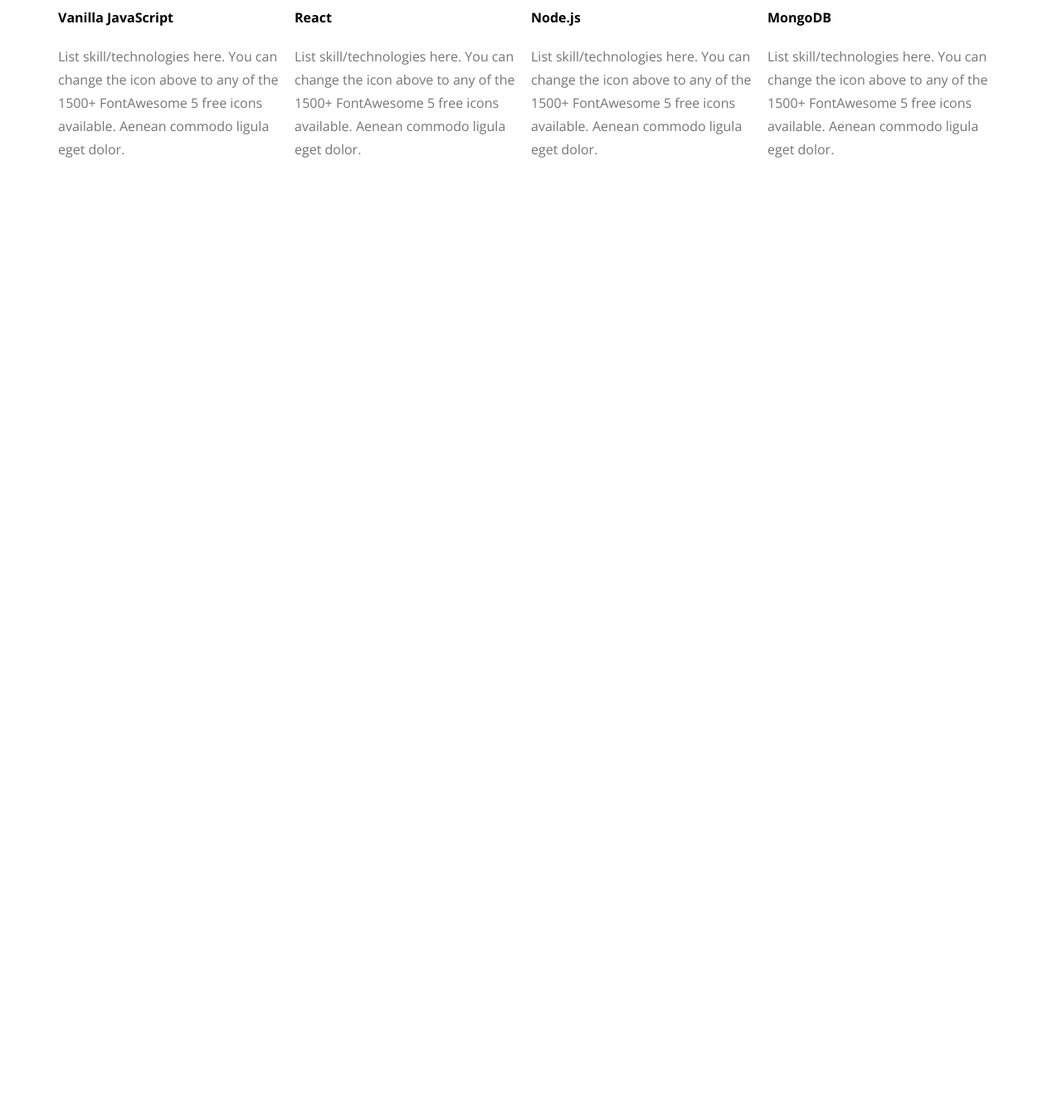
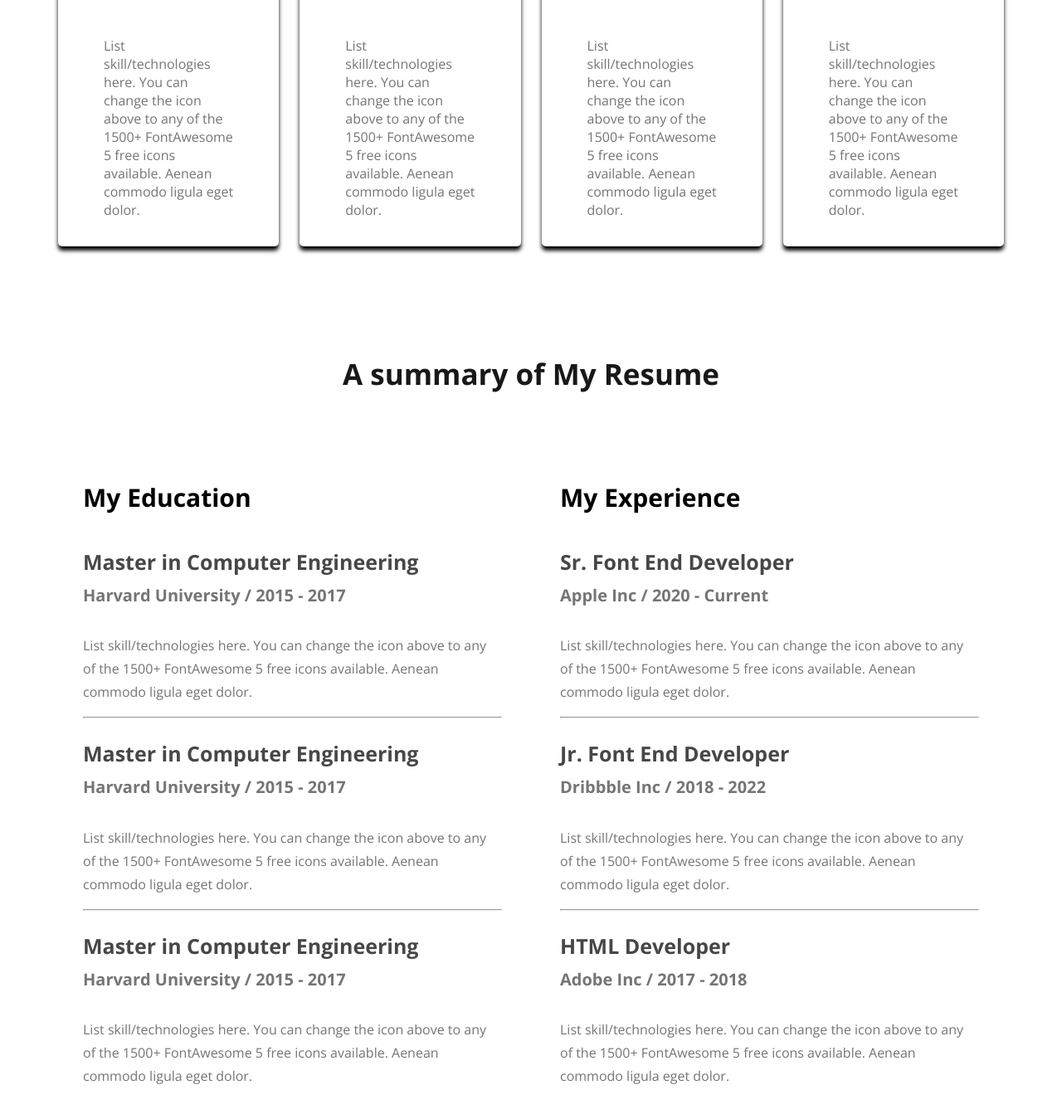
Before and after one commit to DilzitPial/Portfolio-Website, a plain HTML site: page portfolio.html in a window 1280 px wide. Shown: the part 2299-3648 px from the top of the page at 83% size. Before the commit the page ends 2517 px from the top, so only its background shows below. Drawn offline with nearby package versions, Linux system fonts and the light colour scheme.

Commit message:
Main Section Updated

```diff
--- a/Styles/portfolio.css
+++ b/Styles/portfolio.css
@@ -98,6 +98,9 @@ nav a {
   margin-bottom: 50px;
 }
 /* main section styles */
+main section {
+  margin-top: 130px;
+}
 main {
   max-width: 1140px;
   margin: 0 auto;
@@ -129,19 +132,64 @@ main {
   color: #757575;
   text-align: center;
   font-size: 18px;
-  width: 900px;
-  height: 90px;
-  padding: 80px;
+  padding: 40px;
+  margin-top: 0px;
+}
+.skills {
+  width: 267px;
+  height: 377px;
+  border-radius: 5px;
+  background: #fff;
+  box-shadow: 0px 5px 5px 0px;
+  padding: 30px;
 }
 .skills-info-container {
   display: flex;
+  gap: 25px;
   justify-content: space-around;
 }
 .skill-description {
   color: #757575;
-  font-family: Open Sans;
   font-size: 16px;
-
+  font-weight: 400;
+  padding: 25px;
+}
+.skill-name {
+  color: #181818;
+  font-size: 20px;
+  font-weight: 700;
+}
+/* Resume Section Styles */
+.resume-column-title {
+  color: var#474747;
+  font-size: 30px;
+  font-weight: 700;
+}
+.resume-column-container {
+  display: flex;
+  gap: 70px;
+  padding: 30px;
+}
+.resume-description {
+  color: #757575;
+  font-size: 16px;
   font-weight: 400;
   line-height: 28px;
 }
+.resume-institution {
+  color: #757575;
+  font-size: 20px;
+  font-weight: 600;
+  margin-top: 10px;
+}
+.resume-item-title {
+  color: #474747;
+  font-size: 25px;
+  font-weight: 700;
+  margin-bottom: 0px;
+}
+#cv-button {
+  justify-content: center;
+  align-items: center;
+}
+/* Footer Section Styles */
--- a/portfolio.html
+++ b/portfolio.html
@@ -76,7 +76,7 @@
           experience? Check out my online resume and project portfolio.
         </p>
         <div class="skills-info-container">
-          <div>
+          <div class="skills">
             <img src="images/icons/js.png" alt="" class="skill-photo" />
             <h4 class="skill-name">Vanilla JavaScript</h4>
             <p class="skill-description">
@@ -85,7 +85,7 @@
               ligula eget dolor.
             </p>
           </div>
-          <div>
+          <div class="skills">
             <img src="images/icons/react.png" alt="" class="skill-photo" />
             <h4 class="skill-name">React</h4>
             <p class="skill-description">
@@ -94,7 +94,7 @@
               ligula eget dolor.
             </p>
           </div>
-          <div>
+          <div class="skills">
             <img src="images/icons/nodejs.png" alt="" class="skill-photo" />
             <h4 class="skill-name">Node.js</h4>
             <p class="skill-description">
@@ -103,7 +103,7 @@
               ligula eget dolor.
             </p>
           </div>
-          <div>
+          <div class="skills">
             <img src="images/icons/mongo.png" alt="" class="skill-photo" />
             <h4 class="skill-name">MongoDB</h4>
             <p class="skill-description">
@@ -114,8 +114,66 @@
           </div>
         </div>
       </section>
+      <section class="resume-Section">
+        <h3 class="section-title">A summary of My Resume</h3>
+
+        <div class="resume-column-container">
+          <div class="resume-column">
+          <h4 class="resume-column-title">My Education</h4>
+          <div class="resume-item">
+            <h3 class="resume-item-title">Master in Computer Engineering</h3>
+            <h5 class="resume-institution">Harvard University / 2015 - 2017</h5>
+            <p class="resume-description">List skill/technologies here. You can change the icon above
+              to any of the 1500+ FontAwesome 5 free icons available. Aenean commodo ligula eget dolor.</p>
+          </div>
+          <hr>
+          <div class="resume-item">
+            <h3 class="resume-item-title">Master in Computer Engineering</h3>
+            <h5 class="resume-institution">Harvard University / 2015 - 2017</h5>
+            <p class="resume-description">List skill/technologies here. You can change the icon above
+              to any of the 1500+ FontAwesome 5 free icons available. Aenean commodo ligula eget dolor.</p>
+          </div>
+          <hr>
+          <div class="resume-item">
+            <h3 class="resume-item-title">Master in Computer Engineering</h3>
+            <h5 class="resume-institution">Harvard University / 2015 - 2017</h5>
+            <p class="resume-description">List skill/technologies here. You can change the icon above
+              to any of the 1500+ FontAwesome 5 free icons available. Aenean commodo ligula eget dolor.</p>
+          </div>
+
+        </div>
+
+        <div class="resume-column">
+          <h4 class="resume-column-title">My Experience</h4>
+
+          <div class="resume-item">
+            <h3 class="resume-item-title">Sr. Font End Developer</h3>
+            <h5 class="resume-institution">Apple Inc / 2020 - Current</h5>
+            <p class="resume-description">List skill/technologies here. You can change the icon above
+              to any of the 1500+ FontAwesome 5 free icons available. Aenean commodo ligula eget dolor.</p>
+          </div>
+          <hr>
+          <div class="resume-item">
+            <h3 class="resume-item-title">Jr. Font End Developer</h3>
+            <h5 class="resume-institution">Dribbble Inc / 2018 - 2022</h5>
+            <p class="resume-description">List skill/technologies here. You can change the icon above
+              to any of the 1500+ FontAwesome 5 free icons available. Aenean commodo ligula eget dolor.</p>
+          </div>
+          <hr>
+          <div class="resume-item">
+            <h3 class="resume-item-title">HTML Developer</h3>
+            <h5 class="resume-institution">Adobe Inc / 2017 - 2018</h5>
+            <p class="resume-description">List skill/technologies here. You can change the icon above
+              to any of the 1500+ FontAwesome 5 free icons available. Aenean commodo ligula eget dolor.</p>
+          </div>
+        </div>
+      </div>
+      </section>
+      <button id="cv-button" class="button-primary">Download CV</button>
     </main>
 
-    <footer></footer>
+    <footer>
+
+    </footer>
   </body>
 </html>
```
